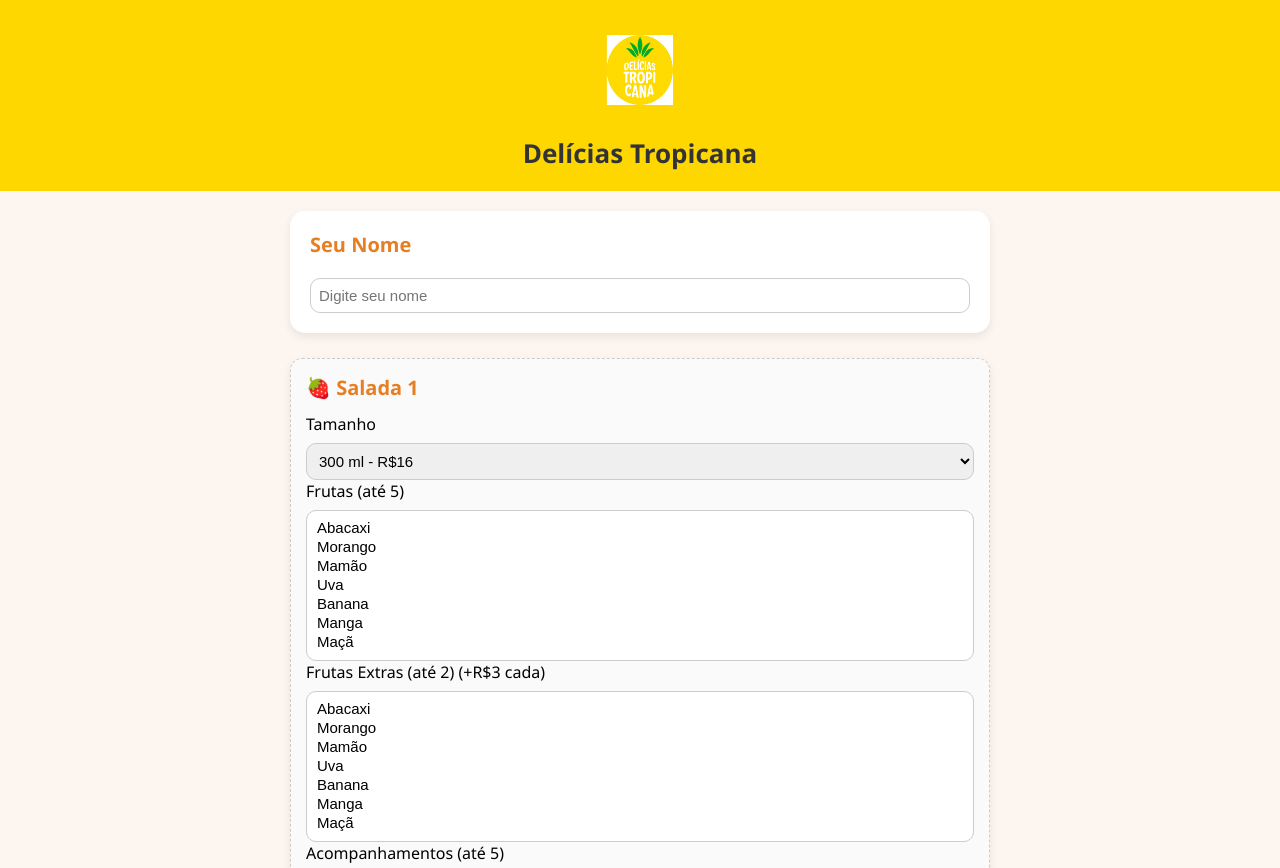
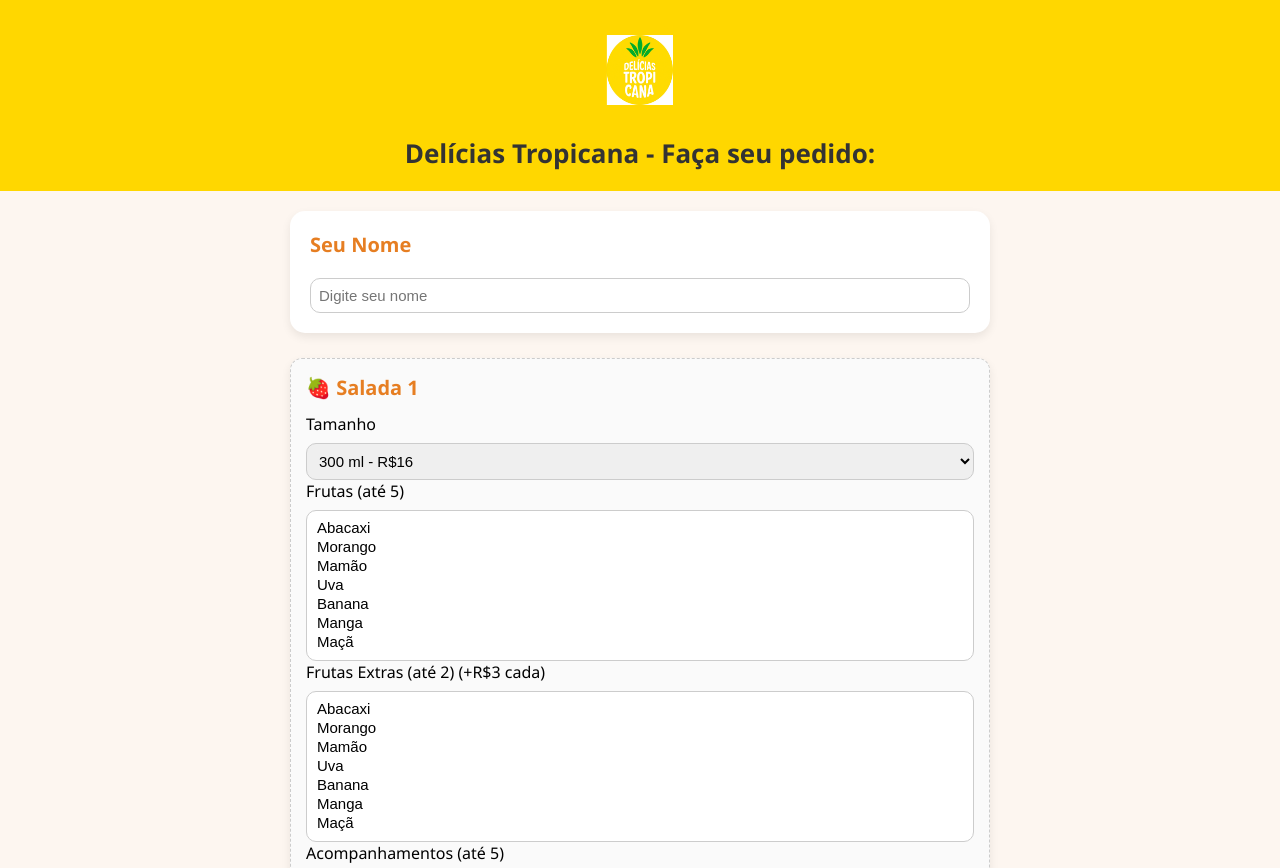
Before and after one commit to yurimts2019-a11y/delicias-tropicana, a plain HTML site: page index.html in a window 1280 px wide. Shown: the top 868 px of the page. Drawn offline with Linux system fonts and the light colour scheme.

Commit message:
Update index.html

```diff
--- a/index.html
+++ b/index.html
@@ -45,7 +45,7 @@
 <body>
   <header>
     <img src="icon-192.png" alt="Logo">
-    <h1>Delícias Tropicana</h1>
+    <h1>Delícias Tropicana - Faça seu pedido:</h1>
   </header>
 
   <div class="container" id="formulario">
```
